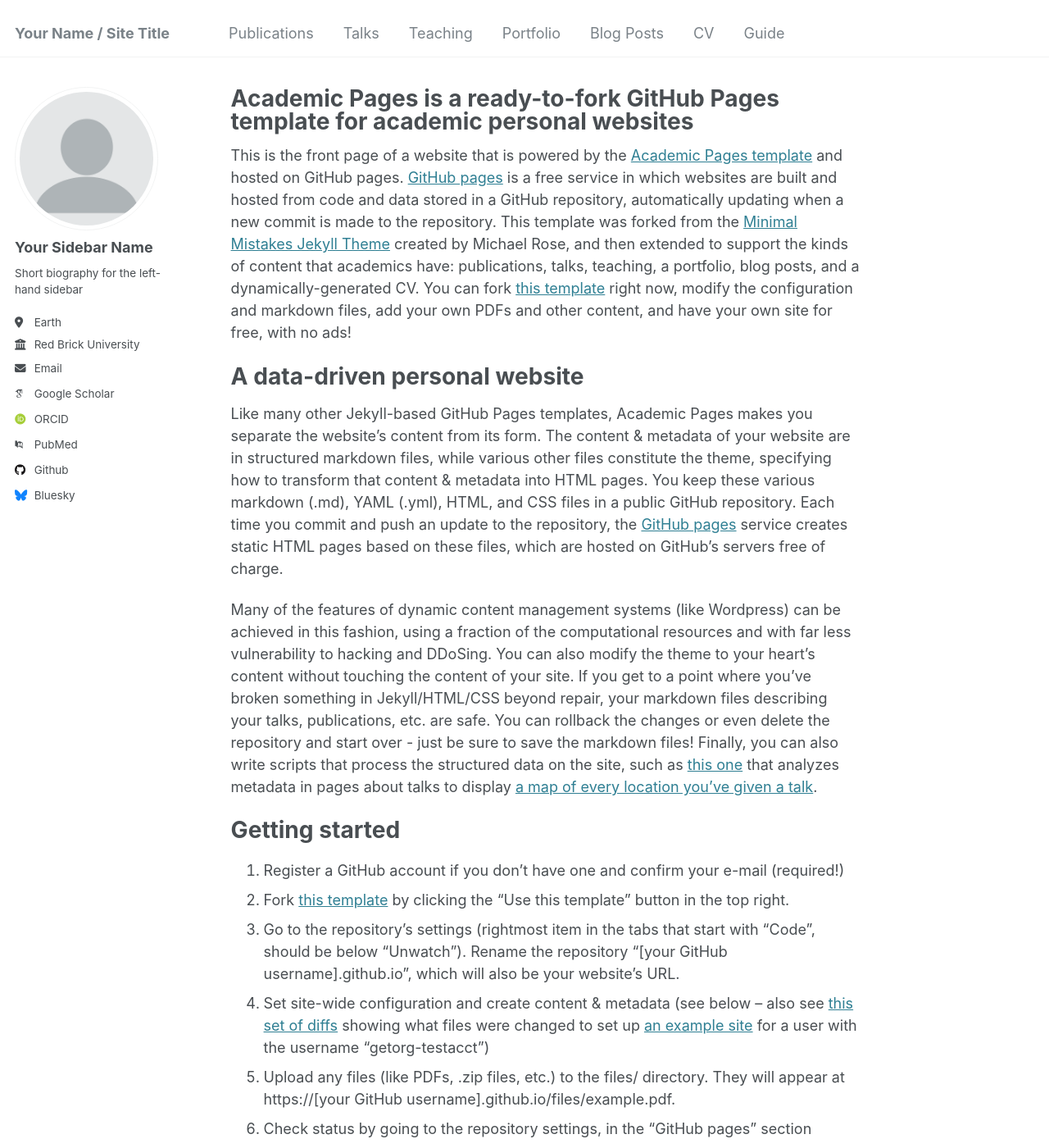
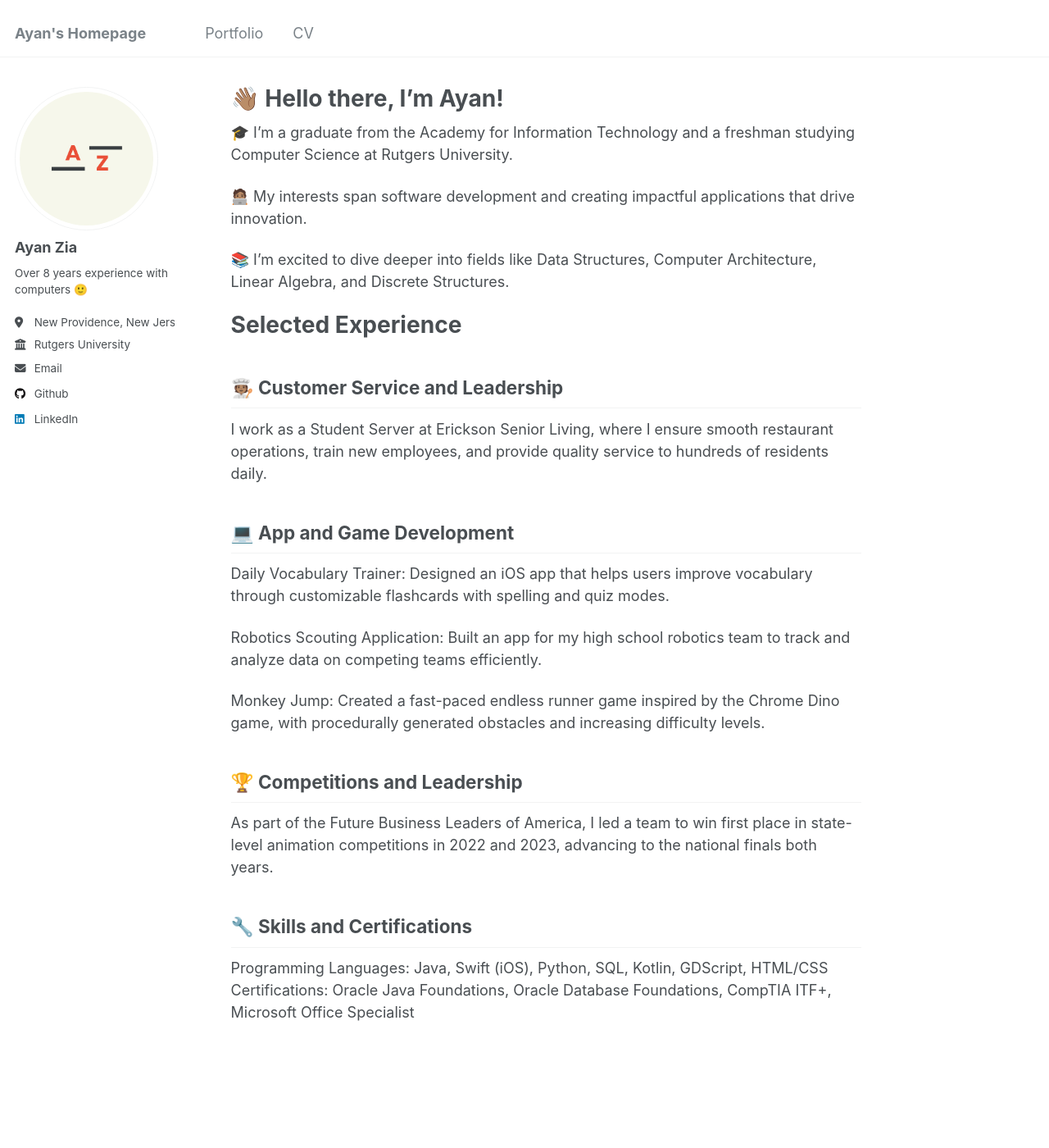
Before and after one commit to ayanz23/ayanz23.github.io, a Jekyll site: the page built from _pages/about.md, in a window 1280 px wide and 1400 px high. Shown: the whole window at 82% size. Built offline with Jekyll 4.4.1, drawn with Linux system fonts in a browser that asks for light colours; some web fonts are replaced; some of the changed text lies outside the part shown.

Commit message:
commit 1

```diff
--- a/_config.yml
+++ b/_config.yml
@@ -8,35 +8,35 @@
 
 # Basic Site Settings
 locale                   : "en-US"
-title                    : "Your Name / Site Title"
+title                    : "Ayan's Homepage"
 title_separator          : "-"
-name                     : &name "Your Name"
+name                     : &name "Ayan Zia"
 description              : &description "personal description"
-url                      : https://academicpages.github.io # the base hostname & protocol for your site e.g. "https://[your GitHub username].github.io"
+url                      : https://ayanz23.github.io/ # the base hostname & protocol for your site e.g. "https://[your GitHub username].github.io"
 baseurl                  : "" # the subpath of your site, e.g. "/blog"
-repository               : "academicpages/academicpages.github.io"
+repository               : "ayanz23/ayanz23.github.io"
 
 # Site Author - The following control what appear as part of the author content on the side bar.
 #               If a field is blank the icon and link will not appear, otherwise it will be shown.
 #               Additional customization can be done by editing /_includes/author-profile.html
 author:
   # Biographic information
-  avatar           : "profile.png"
-  name             : "Your Sidebar Name"
+  avatar           : "logo.png"
+  name             : "Ayan Zia"
   pronouns         : # example: "she/her"
-  bio              : "Short biography for the left-hand sidebar"
-  location         : "Earth"
-  employer         : "Red Brick University"
+  bio              : "Over 8 years experience with computers 🙂"
+  location         : "New Providence, New Jersey"
+  employer         : "Rutgers University"
   uri              : # URL
-  email            : "none@example.org"
+  email            : "ayanzia10@gmail.com"
 
   # Academic websites
   arxiv            : # URL - Update with the correct link to your profile
-  googlescholar    : "https://scholar.google.com/citations?user=PS_CX0AAAAAJ"
+  googlescholar    : # "https://scholar.google.com/citations?user=PS_CX0AAAAAJ"
   impactstory      : # URL
-  orcid            : "http://orcid.org/yourorcidurl"
+  orcid            : # "http://orcid.org/yourorcidurl"
   semantic         : # URL
-  pubmed           : "https://www.ncbi.nlm.nih.gov/pubmed/?term=john+snow"
+  pubmed           : # "https://www.ncbi.nlm.nih.gov/pubmed/?term=john+snow"
   researchgate     : # URL
   scopus           : # URL
 
@@ -44,12 +44,12 @@ author:
   bitbucket        : # Username - Update with your username on the site
   codepen          : # Username
   dribbble         : # Username
-  github           : "academicpages"
+  github           : "ayanz23"
   kaggle           : # Username
   stackoverflow    : # User number or user number and name (i.e., use "1" or "1/jeff-atwood")
 
   # Social media
-  bluesky          : "bsky.app" # Replace this with you Bluesky username
+  bluesky          : # Replace this with you Bluesky username
   facebook         : # Username
   flickr           : # Username
   foursquare       : # Username
@@ -58,7 +58,7 @@ author:
   keybase          : # Username
   instagram        : # Username
   lastfm           : # Username
-  linkedin         : # Username
+  linkedin         : "ayan-zia"
   mastodon         : # URL
   medium           : # URL
   pinterest        : # Username
--- a/_pages/about.md
+++ b/_pages/about.md
@@ -1,49 +1,33 @@
 ---
 permalink: /
-title: "Academic Pages is a ready-to-fork GitHub Pages template for academic personal websites"
+title: "👋🏽 Hello there, I'm Ayan!"
 author_profile: true
 redirect_from:
   - /about/
   - /about.html
 ---
 
-This is the front page of a website that is powered by the [Academic Pages template](https://github.com/academicpages/academicpages.github.io) and hosted on GitHub pages. [GitHub pages](https://pages.github.com) is a free service in which websites are built and hosted from code and data stored in a GitHub repository, automatically updating when a new commit is made to the repository. This template was forked from the [Minimal Mistakes Jekyll Theme](https://mmistakes.github.io/minimal-mistakes/) created by Michael Rose, and then extended to support the kinds of content that academics have: publications, talks, teaching, a portfolio, blog posts, and a dynamically-generated CV. You can fork [this template](https://github.com/academicpages/academicpages.github.io) right now, modify the configuration and markdown files, add your own PDFs and other content, and have your own site for free, with no ads!
+🎓 I’m a graduate from the Academy for Information Technology and a freshman studying Computer Science at Rutgers University.
 
-A data-driven personal website
-======
-Like many other Jekyll-based GitHub Pages templates, Academic Pages makes you separate the website's content from its form. The content & metadata of your website are in structured markdown files, while various other files constitute the theme, specifying how to transform that content & metadata into HTML pages. You keep these various markdown (.md), YAML (.yml), HTML, and CSS files in a public GitHub repository. Each time you commit and push an update to the repository, the [GitHub pages](https://pages.github.com/) service creates static HTML pages based on these files, which are hosted on GitHub's servers free of charge.
+🧑🏽‍💻 My  interests span software development and creating impactful applications that drive innovation.
 
-Many of the features of dynamic content management systems (like Wordpress) can be achieved in this fashion, using a fraction of the computational resources and with far less vulnerability to hacking and DDoSing. You can also modify the theme to your heart's content without touching the content of your site. If you get to a point where you've broken something in Jekyll/HTML/CSS beyond repair, your markdown files describing your talks, publications, etc. are safe. You can rollback the changes or even delete the repository and start over - just be sure to save the markdown files! Finally, you can also write scripts that process the structured data on the site, such as [this one](https://github.com/academicpages/academicpages.github.io/blob/master/talkmap.ipynb) that analyzes metadata in pages about talks to display [a map of every location you've given a talk](https://academicpages.github.io/talkmap.html).
+📚 I’m excited to dive deeper into fields like Data Structures, Computer Architecture, Linear Algebra, and Discrete Structures.
 
-Getting started
-======
-1. Register a GitHub account if you don't have one and confirm your e-mail (required!)
-1. Fork [this template](https://github.com/academicpages/academicpages.github.io) by clicking the "Use this template" button in the top right.
-1. Go to the repository's settings (rightmost item in the tabs that start with "Code", should be below "Unwatch"). Rename the repository "[your GitHub username].github.io", which will also be your website's URL.
-1. Set site-wide configuration and create content & metadata (see below -- also see [this set of diffs](http://archive.is/3TPas) showing what files were changed to set up [an example site](https://getorg-testacct.github.io) for a user with the username "getorg-testacct")
-1. Upload any files (like PDFs, .zip files, etc.) to the files/ directory. They will appear at https://[your GitHub username].github.io/files/example.pdf.
-1. Check status by going to the repository settings, in the "GitHub pages" section
+# Selected Experience
 
-Site-wide configuration
-------
-The main configuration file for the site is in the base directory in [_config.yml](https://github.com/academicpages/academicpages.github.io/blob/master/_config.yml), which defines the content in the sidebars and other site-wide features. You will need to replace the default variables with ones about yourself and your site's github repository. The configuration file for the top menu is in [_data/navigation.yml](https://github.com/academicpages/academicpages.github.io/blob/master/_data/navigation.yml). For example, if you don't have a portfolio or blog posts, you can remove those items from that navigation.yml file to remove them from the header.
+## 🧑🏽‍🍳 Customer Service and Leadership
+I work as a Student Server at Erickson Senior Living, where I ensure smooth restaurant operations, train new employees, and provide quality service to hundreds of residents daily.
 
-Create content & metadata
-------
-For site content, there is one markdown file for each type of content, which are stored in directories like _publications, _talks, _posts, _teaching, or _pages. For example, each talk is a markdown file in the [_talks directory](https://github.com/academicpages/academicpages.github.io/tree/master/_talks). At the top of each markdown file is structured data in YAML about the talk, which the theme will parse to do lots of cool stuff. The same structured data about a talk is used to generate the list of talks on the [Talks page](https://academicpages.github.io/talks), each [individual page](https://academicpages.github.io/talks/2012-03-01-talk-1) for specific talks, the talks section for the [CV page](https://academicpages.github.io/cv), and the [map of places you've given a talk](https://academicpages.github.io/talkmap.html) (if you run this [python file](https://github.com/academicpages/academicpages.github.io/blob/master/talkmap.py) or [Jupyter notebook](https://github.com/academicpages/academicpages.github.io/blob/master/talkmap.ipynb), which creates the HTML for the map based on the contents of the _talks directory).
+## 💻 App and Game Development
+Daily Vocabulary Trainer: Designed an iOS app that helps users improve vocabulary through customizable flashcards with spelling and quiz modes.
 
-**Markdown generator**
+Robotics Scouting Application: Built an app for my high school robotics team to track and analyze data on competing teams efficiently.
 
-The repository includes [a set of Jupyter notebooks](https://github.com/academicpages/academicpages.github.io/tree/master/markdown_generator
-) that converts a CSV containing structured data about talks or presentations into individual markdown files that will be properly formatted for the Academic Pages template. The sample CSVs in that directory are the ones I used to create my own personal website at stuartgeiger.com. My usual workflow is that I keep a spreadsheet of my publications and talks, then run the code in these notebooks to generate the markdown files, then commit and push them to the GitHub repository.
+Monkey Jump: Created a fast-paced endless runner game inspired by the Chrome Dino game, with procedurally generated obstacles and increasing difficulty levels.
 
-How to edit your site's GitHub repository
-------
-Many people use a git client to create files on their local computer and then push them to GitHub's servers. If you are not familiar with git, you can directly edit these configuration and markdown files directly in the github.com interface. Navigate to a file (like [this one](https://github.com/academicpages/academicpages.github.io/blob/master/_talks/2012-03-01-talk-1.md) and click the pencil icon in the top right of the content preview (to the right of the "Raw | Blame | History" buttons). You can delete a file by clicking the trashcan icon to the right of the pencil icon. You can also create new files or upload files by navigating to a directory and clicking the "Create new file" or "Upload files" buttons.
+## 🏆 Competitions and Leadership
+As part of the Future Business Leaders of America, I led a team to win first place in state-level animation competitions in 2022 and 2023, advancing to the national finals both years.
 
-Example: editing a markdown file for a talk
-![Editing a markdown file for a talk](/images/editing-talk.png)
-
-For more info
-------
-More info about configuring Academic Pages can be found in [the guide](https://academicpages.github.io/markdown/), the [growing wiki](https://github.com/academicpages/academicpages.github.io/wiki), and you can always [ask a question on GitHub](https://github.com/academicpages/academicpages.github.io/discussions). The [guides for the Minimal Mistakes theme](https://mmistakes.github.io/minimal-mistakes/docs/configuration/) (which this theme was forked from) might also be helpful.
+## 🔧 Skills and Certifications
+Programming Languages: Java, Swift (iOS), Python, SQL, Kotlin, GDScript, HTML/CSS
+Certifications: Oracle Java Foundations, Oracle Database Foundations, CompTIA ITF+, Microsoft Office Specialist
```
Also changed, not shown: _data/navigation.yml (+11 -11 lines), _portfolio/daily-vocab-trainer.md (added, +11 -0 lines), _portfolio/messenger.md (added, +11 -0 lines), _portfolio/monkey-jump.md (added, +11 -0 lines), _portfolio/portfolio-1.md (deleted, +0 -7 lines), _portfolio/portfolio-2.html (deleted, +0 -7 lines), _portfolio/robotics-app.md (added, +11 -0 lines), images/logo.png (added), images/messengerImage.PNG (added), images/roboticsAppImage.png (added), images/vocabAppImage.png (added), 6 other files.
